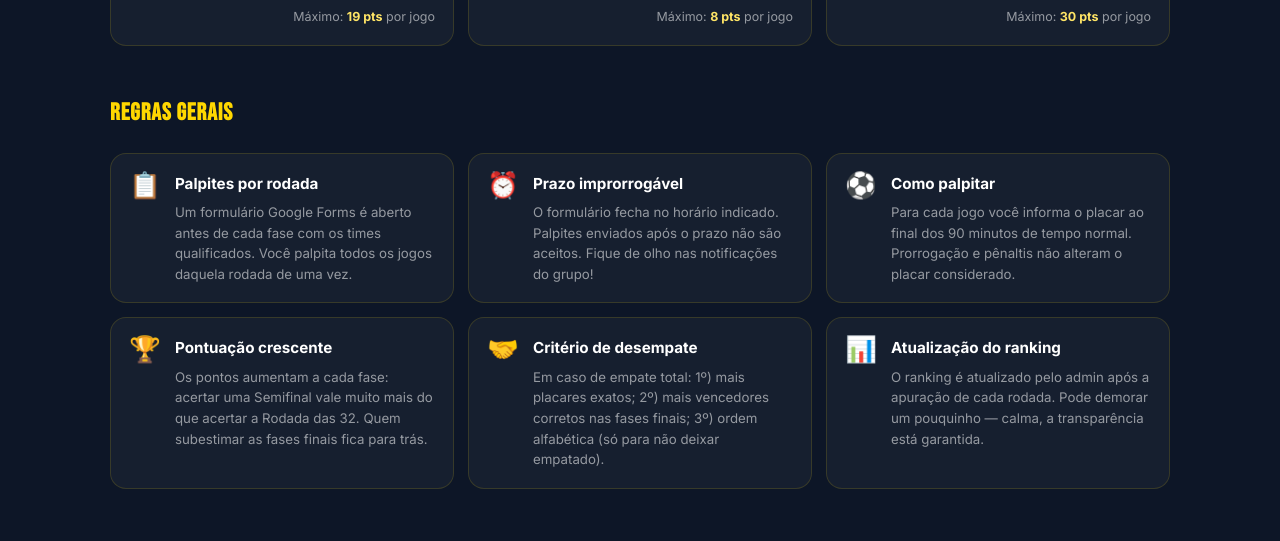
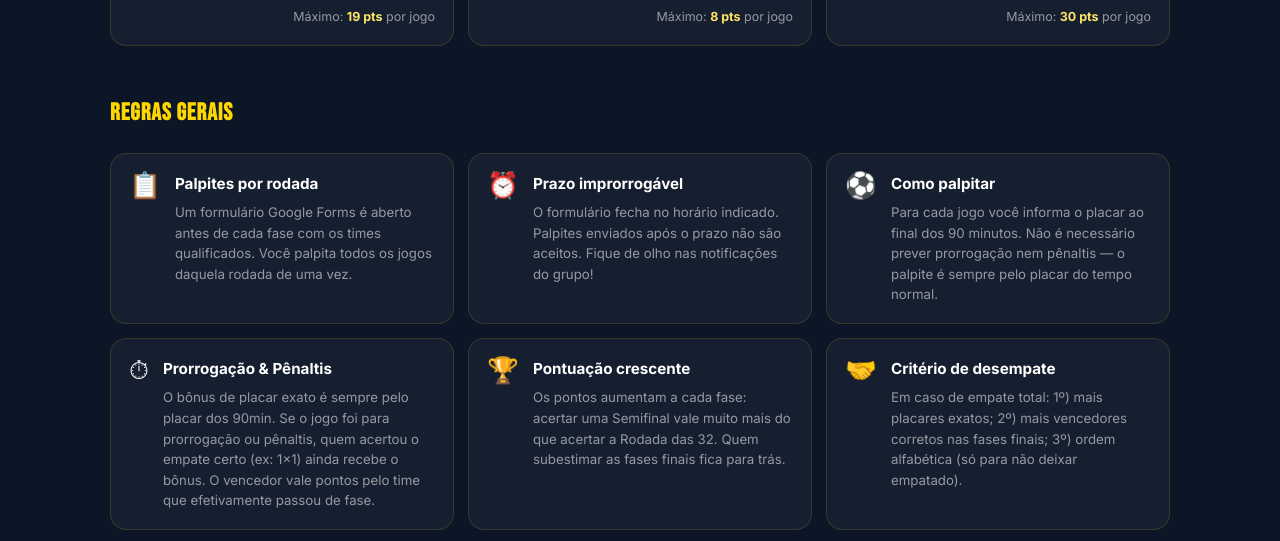
Before and after one commit to lhoram/BolaoCopaBizinhos, a plain HTML site: page index.html in a window 1280 px wide. Shown: the part 4674-5215 px from the top of the page. Drawn offline with Linux system fonts and the light colour scheme; animation ran at ten frames a second.

Commit message:
Implementa lógica de pênaltis e prorrogação
- Substitui flag extraTime pelo campo resolution: regular | extratime | penalties
- Placar no card sempre representa os 90min (nunca a prorrogação)
- Bônus de placar exato vale para quem acertou o placar dos 90min,
  independente do jogo ter ido para prorrogação ou pênaltis
- Badges visuais diferenciados: ⏱ Prorrogação (dourado) e 🥅 Pênaltis (azul)
- Regra explicada na seção de Regras Gerais do site

Co-Authored-By: Claude Sonnet 4.6 <noreply@anthropic.com>

```diff
--- a/js/app.js
+++ b/js/app.js
@@ -286,6 +286,11 @@ function renderBracket() {
       const sA     = played ? m.scoreA : '–';
       const sB     = played ? m.scoreB : '–';
 
+      const resLabel = {
+        extratime: { text: '⏱ Prorrogação', cls: 'match-res--et'  },
+        penalties:  { text: '🥅 Pênaltis',   cls: 'match-res--pen' },
+      }[m.resolution] || null;
+
       panelsHtml += `
         <div class="match-card${played ? ' match-card--played' : ''}">
           <div class="match-num">Jogo ${idx + 1}</div>
@@ -302,8 +307,8 @@ function renderBracket() {
           </div>
           <div class="match-meta">
             <span class="match-date">${formatDate(m.date)} · ${m.time}</span>
+            ${resLabel ? `<span class="match-res ${resLabel.cls}">${resLabel.text}</span>` : ''}
           </div>
-          ${m.extraTime ? '<span class="match-et">Prorrogação</span>' : ''}
           <div class="match-venue">${m.venue}</div>
         </div>
       `;
@@ -359,12 +364,13 @@ function renderRegras() {
 
   /* Rules list */
   const rules = [
-    { icon:'📋', title:'Palpites por rodada',    desc:'Um formulário Google Forms é aberto antes de cada fase com os times qualificados. Você palpita todos os jogos daquela rodada de uma vez.' },
-    { icon:'⏰', title:'Prazo improrrogável',     desc:'O formulário fecha no horário indicado. Palpites enviados após o prazo não são aceitos. Fique de olho nas notificações do grupo!' },
-    { icon:'⚽', title:'Como palpitar',           desc:'Para cada jogo você informa o placar ao final dos 90 minutos de tempo normal. Prorrogação e pênaltis não alteram o placar considerado.' },
-    { icon:'🏆', title:'Pontuação crescente',     desc:'Os pontos aumentam a cada fase: acertar uma Semifinal vale muito mais do que acertar a Rodada das 32. Quem subestimar as fases finais fica para trás.' },
-    { icon:'🤝', title:'Critério de desempate',   desc:'Em caso de empate total: 1º) mais placares exatos; 2º) mais vencedores corretos nas fases finais; 3º) ordem alfabética (só para não deixar empatado).' },
-    { icon:'📊', title:'Atualização do ranking',  desc:'O ranking é atualizado pelo admin após a apuração de cada rodada. Pode demorar um pouquinho — calma, a transparência está garantida.' },
+    { icon:'📋', title:'Palpites por rodada',      desc:'Um formulário Google Forms é aberto antes de cada fase com os times qualificados. Você palpita todos os jogos daquela rodada de uma vez.' },
+    { icon:'⏰', title:'Prazo improrrogável',       desc:'O formulário fecha no horário indicado. Palpites enviados após o prazo não são aceitos. Fique de olho nas notificações do grupo!' },
+    { icon:'⚽', title:'Como palpitar',             desc:'Para cada jogo você informa o placar ao final dos 90 minutos. Não é necessário prever prorrogação nem pênaltis — o palpite é sempre pelo placar do tempo normal.' },
+    { icon:'⏱', title:'Prorrogação & Pênaltis',    desc:'O bônus de placar exato é sempre pelo placar dos 90min. Se o jogo foi para prorrogação ou pênaltis, quem acertou o empate certo (ex: 1×1) ainda recebe o bônus. O vencedor vale pontos pelo time que efetivamente passou de fase.' },
+    { icon:'🏆', title:'Pontuação crescente',       desc:'Os pontos aumentam a cada fase: acertar uma Semifinal vale muito mais do que acertar a Rodada das 32. Quem subestimar as fases finais fica para trás.' },
+    { icon:'🤝', title:'Critério de desempate',     desc:'Em caso de empate total: 1º) mais placares exatos; 2º) mais vencedores corretos nas fases finais; 3º) ordem alfabética (só para não deixar empatado).' },
+    { icon:'📊', title:'Atualização do ranking',    desc:'O ranking é atualizado pelo admin após a apuração de cada rodada. Pode demorar um pouquinho — calma, a transparência está garantida.' },
   ];
 
   let rulesHtml = '<div class="regras-block"><h3 class="regras-subtitle">Regras Gerais</h3><div class="rules-grid">';
--- a/js/config.js
+++ b/js/config.js
@@ -48,57 +48,62 @@ const CONFIG = {
   },
 
   // Jogos
-  // scoreA/scoreB: null = não jogado, número = placar nos 90min
-  // winner: null | "A" | "B"
-  // extraTime: true se decidido na prorrogação (bônus de placar exato não conta)
+  // scoreA/scoreB : null = não jogado | número = placar ao fim dos 90 MINUTOS (sempre)
+  // winner        : null | "A" | "B"  — vencedor real (inclui prorrogação / pênaltis)
+  // resolution    : "regular"   — decidido no tempo normal
+  //                 "extratime" — decidido na prorrogação (placar aqui = 90min, gol da prorrog. não entra)
+  //                 "penalties" — decidido nos pênaltis   (placar aqui = empate dos 90min)
+  // REGRA DE PONTUAÇÃO:
+  //   • Vencedor    → quem acertou o time vencedor (independente de como foi decidido)
+  //   • Placar exato → quem acertou o placar dos 90min (resolution não interfere nesse bônus)
   // ADMIN: após 27/Jun substitua "1º Grupo X" / "2º Grupo X" pelos times reais classificados
   matches: {
     r32: [
       // Cruzamentos fixos: 1º vs 2º de grupos opostos
-      { id:"r32-1",  teamA:"1º Grupo A", teamB:"2º Grupo B", scoreA:null, scoreB:null, winner:null, extraTime:false, date:"2026-06-28", time:"12:00", venue:"MetLife Stadium, Nova York" },
-      { id:"r32-2",  teamA:"1º Grupo C", teamB:"2º Grupo D", scoreA:null, scoreB:null, winner:null, extraTime:false, date:"2026-06-28", time:"15:00", venue:"AT&T Stadium, Dallas" },
-      { id:"r32-3",  teamA:"1º Grupo E", teamB:"2º Grupo F", scoreA:null, scoreB:null, winner:null, extraTime:false, date:"2026-06-28", time:"19:00", venue:"SoFi Stadium, Los Angeles" },
-      { id:"r32-4",  teamA:"1º Grupo G", teamB:"2º Grupo H", scoreA:null, scoreB:null, winner:null, extraTime:false, date:"2026-06-28", time:"22:00", venue:"Levi's Stadium, São Francisco" },
-      { id:"r32-5",  teamA:"1º Grupo I", teamB:"2º Grupo J", scoreA:null, scoreB:null, winner:null, extraTime:false, date:"2026-06-29", time:"12:00", venue:"Estadio Azteca, Cidade do México" },
-      { id:"r32-6",  teamA:"1º Grupo K", teamB:"2º Grupo L", scoreA:null, scoreB:null, winner:null, extraTime:false, date:"2026-06-29", time:"15:00", venue:"BMO Field, Toronto" },
+      { id:"r32-1",  teamA:"1º Grupo A", teamB:"2º Grupo B", scoreA:null, scoreB:null, winner:null, resolution:"regular", date:"2026-06-28", time:"12:00", venue:"MetLife Stadium, Nova York" },
+      { id:"r32-2",  teamA:"1º Grupo C", teamB:"2º Grupo D", scoreA:null, scoreB:null, winner:null, resolution:"regular", date:"2026-06-28", time:"15:00", venue:"AT&T Stadium, Dallas" },
+      { id:"r32-3",  teamA:"1º Grupo E", teamB:"2º Grupo F", scoreA:null, scoreB:null, winner:null, resolution:"regular", date:"2026-06-28", time:"19:00", venue:"SoFi Stadium, Los Angeles" },
+      { id:"r32-4",  teamA:"1º Grupo G", teamB:"2º Grupo H", scoreA:null, scoreB:null, winner:null, resolution:"regular", date:"2026-06-28", time:"22:00", venue:"Levi's Stadium, São Francisco" },
+      { id:"r32-5",  teamA:"1º Grupo I", teamB:"2º Grupo J", scoreA:null, scoreB:null, winner:null, resolution:"regular", date:"2026-06-29", time:"12:00", venue:"Estadio Azteca, Cidade do México" },
+      { id:"r32-6",  teamA:"1º Grupo K", teamB:"2º Grupo L", scoreA:null, scoreB:null, winner:null, resolution:"regular", date:"2026-06-29", time:"15:00", venue:"BMO Field, Toronto" },
       // Cruzamentos: 1º vs Melhor 3º classificado
-      { id:"r32-7",  teamA:"1º Grupo B", teamB:"Melhor 3º",  scoreA:null, scoreB:null, winner:null, extraTime:false, date:"2026-06-29", time:"19:00", venue:"Lincoln Financial, Filadélfia" },
-      { id:"r32-8",  teamA:"1º Grupo D", teamB:"Melhor 3º",  scoreA:null, scoreB:null, winner:null, extraTime:false, date:"2026-06-29", time:"22:00", venue:"Arrowhead Stadium, Kansas City" },
-      { id:"r32-9",  teamA:"1º Grupo F", teamB:"Melhor 3º",  scoreA:null, scoreB:null, winner:null, extraTime:false, date:"2026-06-30", time:"12:00", venue:"Allegiant Stadium, Las Vegas" },
-      { id:"r32-10", teamA:"1º Grupo H", teamB:"Melhor 3º",  scoreA:null, scoreB:null, winner:null, extraTime:false, date:"2026-06-30", time:"15:00", venue:"Gillette Stadium, Boston" },
-      { id:"r32-11", teamA:"1º Grupo J", teamB:"Melhor 3º",  scoreA:null, scoreB:null, winner:null, extraTime:false, date:"2026-06-30", time:"19:00", venue:"Hard Rock Stadium, Miami" },
-      { id:"r32-12", teamA:"1º Grupo L", teamB:"Melhor 3º",  scoreA:null, scoreB:null, winner:null, extraTime:false, date:"2026-06-30", time:"22:00", venue:"Lumen Field, Seattle" },
+      { id:"r32-7",  teamA:"1º Grupo B", teamB:"Melhor 3º",  scoreA:null, scoreB:null, winner:null, resolution:"regular", date:"2026-06-29", time:"19:00", venue:"Lincoln Financial, Filadélfia" },
+      { id:"r32-8",  teamA:"1º Grupo D", teamB:"Melhor 3º",  scoreA:null, scoreB:null, winner:null, resolution:"regular", date:"2026-06-29", time:"22:00", venue:"Arrowhead Stadium, Kansas City" },
+      { id:"r32-9",  teamA:"1º Grupo F", teamB:"Melhor 3º",  scoreA:null, scoreB:null, winner:null, resolution:"regular", date:"2026-06-30", time:"12:00", venue:"Allegiant Stadium, Las Vegas" },
+      { id:"r32-10", teamA:"1º Grupo H", teamB:"Melhor 3º",  scoreA:null, scoreB:null, winner:null, resolution:"regular", date:"2026-06-30", time:"15:00", venue:"Gillette Stadium, Boston" },
+      { id:"r32-11", teamA:"1º Grupo J", teamB:"Melhor 3º",  scoreA:null, scoreB:null, winner:null, resolution:"regular", date:"2026-06-30", time:"19:00", venue:"Hard Rock Stadium, Miami" },
+      { id:"r32-12", teamA:"1º Grupo L", teamB:"Melhor 3º",  scoreA:null, scoreB:null, winner:null, resolution:"regular", date:"2026-06-30", time:"22:00", venue:"Lumen Field, Seattle" },
       // Cruzamentos: 2º vs Melhor 3º classificado
-      { id:"r32-13", teamA:"2º Grupo A", teamB:"Melhor 3º",  scoreA:null, scoreB:null, winner:null, extraTime:false, date:"2026-07-01", time:"12:00", venue:"NRG Stadium, Houston" },
-      { id:"r32-14", teamA:"2º Grupo C", teamB:"Melhor 3º",  scoreA:null, scoreB:null, winner:null, extraTime:false, date:"2026-07-01", time:"15:00", venue:"Estadio Akron, Guadalajara" },
-      { id:"r32-15", teamA:"2º Grupo E", teamB:"Melhor 3º",  scoreA:null, scoreB:null, winner:null, extraTime:false, date:"2026-07-01", time:"19:00", venue:"BC Place, Vancouver" },
-      { id:"r32-16", teamA:"2º Grupo G", teamB:"Melhor 3º",  scoreA:null, scoreB:null, winner:null, extraTime:false, date:"2026-07-01", time:"22:00", venue:"Rose Bowl, Pasadena" },
+      { id:"r32-13", teamA:"2º Grupo A", teamB:"Melhor 3º",  scoreA:null, scoreB:null, winner:null, resolution:"regular", date:"2026-07-01", time:"12:00", venue:"NRG Stadium, Houston" },
+      { id:"r32-14", teamA:"2º Grupo C", teamB:"Melhor 3º",  scoreA:null, scoreB:null, winner:null, resolution:"regular", date:"2026-07-01", time:"15:00", venue:"Estadio Akron, Guadalajara" },
+      { id:"r32-15", teamA:"2º Grupo E", teamB:"Melhor 3º",  scoreA:null, scoreB:null, winner:null, resolution:"regular", date:"2026-07-01", time:"19:00", venue:"BC Place, Vancouver" },
+      { id:"r32-16", teamA:"2º Grupo G", teamB:"Melhor 3º",  scoreA:null, scoreB:null, winner:null, resolution:"regular", date:"2026-07-01", time:"22:00", venue:"Rose Bowl, Pasadena" },
     ],
     oitavas: [
-      { id:"oit-1", teamA:"Venc. R32-1",  teamB:"Venc. R32-2",  scoreA:null, scoreB:null, winner:null, extraTime:false, date:"2026-07-04", time:"15:00", venue:"A definir" },
-      { id:"oit-2", teamA:"Venc. R32-3",  teamB:"Venc. R32-4",  scoreA:null, scoreB:null, winner:null, extraTime:false, date:"2026-07-04", time:"19:00", venue:"A definir" },
-      { id:"oit-3", teamA:"Venc. R32-5",  teamB:"Venc. R32-6",  scoreA:null, scoreB:null, winner:null, extraTime:false, date:"2026-07-05", time:"15:00", venue:"A definir" },
-      { id:"oit-4", teamA:"Venc. R32-7",  teamB:"Venc. R32-8",  scoreA:null, scoreB:null, winner:null, extraTime:false, date:"2026-07-05", time:"19:00", venue:"A definir" },
-      { id:"oit-5", teamA:"Venc. R32-9",  teamB:"Venc. R32-10", scoreA:null, scoreB:null, winner:null, extraTime:false, date:"2026-07-06", time:"15:00", venue:"A definir" },
-      { id:"oit-6", teamA:"Venc. R32-11", teamB:"Venc. R32-12", scoreA:null, scoreB:null, winner:null, extraTime:false, date:"2026-07-06", time:"19:00", venue:"A definir" },
-      { id:"oit-7", teamA:"Venc. R32-13", teamB:"Venc. R32-14", scoreA:null, scoreB:null, winner:null, extraTime:false, date:"2026-07-07", time:"15:00", venue:"A definir" },
-      { id:"oit-8", teamA:"Venc. R32-15", teamB:"Venc. R32-16", scoreA:null, scoreB:null, winner:null, extraTime:false, date:"2026-07-07", time:"19:00", venue:"A definir" },
+      { id:"oit-1", teamA:"Venc. R32-1",  teamB:"Venc. R32-2",  scoreA:null, scoreB:null, winner:null, resolution:"regular", date:"2026-07-04", time:"15:00", venue:"A definir" },
+      { id:"oit-2", teamA:"Venc. R32-3",  teamB:"Venc. R32-4",  scoreA:null, scoreB:null, winner:null, resolution:"regular", date:"2026-07-04", time:"19:00", venue:"A definir" },
+      { id:"oit-3", teamA:"Venc. R32-5",  teamB:"Venc. R32-6",  scoreA:null, scoreB:null, winner:null, resolution:"regular", date:"2026-07-05", time:"15:00", venue:"A definir" },
+      { id:"oit-4", teamA:"Venc. R32-7",  teamB:"Venc. R32-8",  scoreA:null, scoreB:null, winner:null, resolution:"regular", date:"2026-07-05", time:"19:00", venue:"A definir" },
+      { id:"oit-5", teamA:"Venc. R32-9",  teamB:"Venc. R32-10", scoreA:null, scoreB:null, winner:null, resolution:"regular", date:"2026-07-06", time:"15:00", venue:"A definir" },
+      { id:"oit-6", teamA:"Venc. R32-11", teamB:"Venc. R32-12", scoreA:null, scoreB:null, winner:null, resolution:"regular", date:"2026-07-06", time:"19:00", venue:"A definir" },
+      { id:"oit-7", teamA:"Venc. R32-13", teamB:"Venc. R32-14", scoreA:null, scoreB:null, winner:null, resolution:"regular", date:"2026-07-07", time:"15:00", venue:"A definir" },
+      { id:"oit-8", teamA:"Venc. R32-15", teamB:"Venc. R32-16", scoreA:null, scoreB:null, winner:null, resolution:"regular", date:"2026-07-07", time:"19:00", venue:"A definir" },
     ],
     quartas: [
-      { id:"qrt-1", teamA:"Venc. Oit-1", teamB:"Venc. Oit-2", scoreA:null, scoreB:null, winner:null, extraTime:false, date:"2026-07-10", time:"15:00", venue:"A definir" },
-      { id:"qrt-2", teamA:"Venc. Oit-3", teamB:"Venc. Oit-4", scoreA:null, scoreB:null, winner:null, extraTime:false, date:"2026-07-10", time:"19:00", venue:"A definir" },
-      { id:"qrt-3", teamA:"Venc. Oit-5", teamB:"Venc. Oit-6", scoreA:null, scoreB:null, winner:null, extraTime:false, date:"2026-07-11", time:"15:00", venue:"A definir" },
-      { id:"qrt-4", teamA:"Venc. Oit-7", teamB:"Venc. Oit-8", scoreA:null, scoreB:null, winner:null, extraTime:false, date:"2026-07-11", time:"19:00", venue:"A definir" },
+      { id:"qrt-1", teamA:"Venc. Oit-1", teamB:"Venc. Oit-2", scoreA:null, scoreB:null, winner:null, resolution:"regular", date:"2026-07-10", time:"15:00", venue:"A definir" },
+      { id:"qrt-2", teamA:"Venc. Oit-3", teamB:"Venc. Oit-4", scoreA:null, scoreB:null, winner:null, resolution:"regular", date:"2026-07-10", time:"19:00", venue:"A definir" },
+      { id:"qrt-3", teamA:"Venc. Oit-5", teamB:"Venc. Oit-6", scoreA:null, scoreB:null, winner:null, resolution:"regular", date:"2026-07-11", time:"15:00", venue:"A definir" },
+      { id:"qrt-4", teamA:"Venc. Oit-7", teamB:"Venc. Oit-8", scoreA:null, scoreB:null, winner:null, resolution:"regular", date:"2026-07-11", time:"19:00", venue:"A definir" },
     ],
     semi: [
-      { id:"semi-1", teamA:"Venc. Qrt-1", teamB:"Venc. Qrt-2", scoreA:null, scoreB:null, winner:null, extraTime:false, date:"2026-07-14", time:"19:00", venue:"MetLife Stadium, Nova York" },
-      { id:"semi-2", teamA:"Venc. Qrt-3", teamB:"Venc. Qrt-4", scoreA:null, scoreB:null, winner:null, extraTime:false, date:"2026-07-15", time:"19:00", venue:"Rose Bowl, Pasadena" },
+      { id:"semi-1", teamA:"Venc. Qrt-1", teamB:"Venc. Qrt-2", scoreA:null, scoreB:null, winner:null, resolution:"regular", date:"2026-07-14", time:"19:00", venue:"MetLife Stadium, Nova York" },
+      { id:"semi-2", teamA:"Venc. Qrt-3", teamB:"Venc. Qrt-4", scoreA:null, scoreB:null, winner:null, resolution:"regular", date:"2026-07-15", time:"19:00", venue:"Rose Bowl, Pasadena" },
     ],
     terceiro: [
-      { id:"3rd-1", teamA:"Perd. Semi-1", teamB:"Perd. Semi-2", scoreA:null, scoreB:null, winner:null, extraTime:false, date:"2026-07-18", time:"16:00", venue:"Hard Rock Stadium, Miami" },
+      { id:"3rd-1", teamA:"Perd. Semi-1", teamB:"Perd. Semi-2", scoreA:null, scoreB:null, winner:null, resolution:"regular", date:"2026-07-18", time:"16:00", venue:"Hard Rock Stadium, Miami" },
     ],
     final: [
-      { id:"final-1", teamA:"Venc. Semi-1", teamB:"Venc. Semi-2", scoreA:null, scoreB:null, winner:null, extraTime:false, date:"2026-07-19", time:"16:00", venue:"MetLife Stadium, Nova York" },
+      { id:"final-1", teamA:"Venc. Semi-1", teamB:"Venc. Semi-2", scoreA:null, scoreB:null, winner:null, resolution:"regular", date:"2026-07-19", time:"16:00", venue:"MetLife Stadium, Nova York" },
     ],
   },
 
```
Also changed, not shown: css/style.css (+20 -6 lines).
